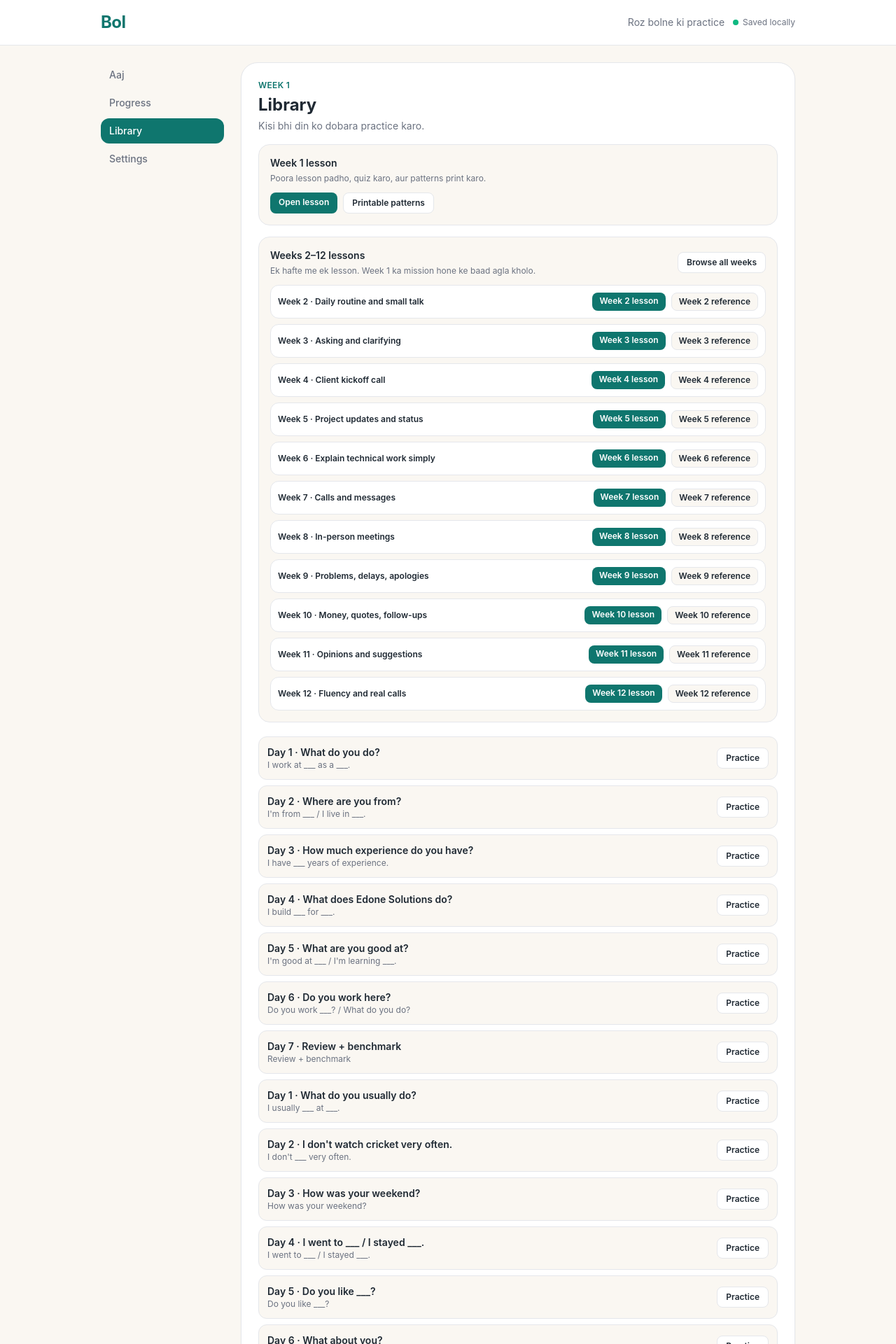
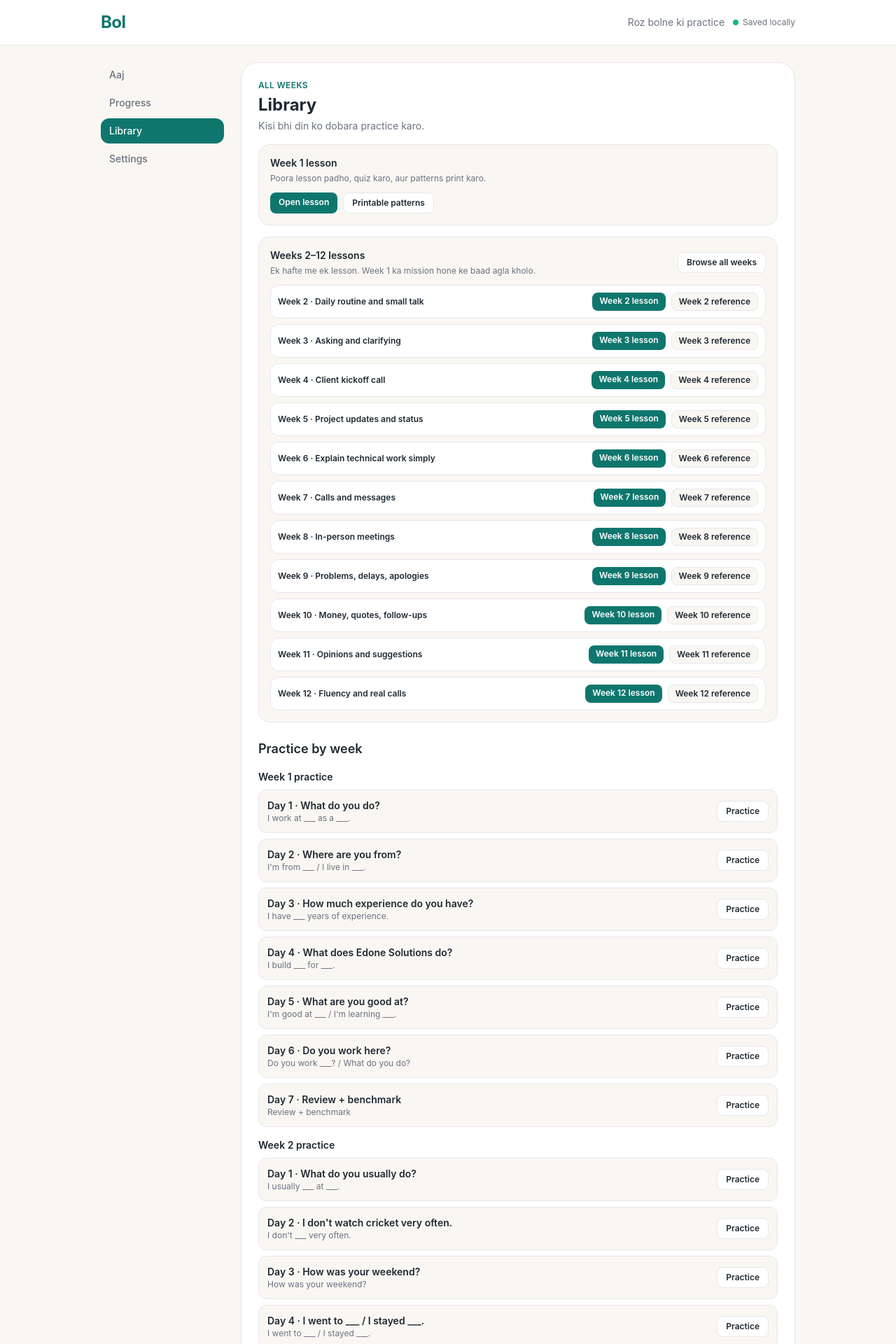
Before and after one commit to Al-tamash/english-learning, a React (Vite) app: page /library in a window 1280 px wide. Shown: the top 1920 px of the page at 70% size. Built offline with nearby package versions, Linux system fonts and the light colour scheme.

Commit message:
feat: group Library practice by week

```diff
--- a/src/screens/LibraryScreen.tsx
+++ b/src/screens/LibraryScreen.tsx
@@ -1,31 +1,13 @@
 import { useNavigate } from 'react-router-dom';
-import { getAllDays } from '../content';
+import { getAuthoredWeeks, getDaysForWeek, getWeekMeta } from '../content';
 import { useAppStore } from '../store/appStore';
-
-const weeklyLessons = [
-  { week: 2, title: 'Daily routine and small talk', slug: 'daily-routine-and-small-talk' },
-  { week: 3, title: 'Asking and clarifying', slug: 'asking-and-clarifying' },
-  { week: 4, title: 'Client kickoff call', slug: 'client-kickoff-call' },
-  { week: 5, title: 'Project updates and status', slug: 'project-updates-and-status' },
-  { week: 6, title: 'Explain technical work simply', slug: 'explain-technical-work-simply' },
-  { week: 7, title: 'Calls and messages', slug: 'calls-and-messages' },
-  { week: 8, title: 'In-person meetings', slug: 'in-person-meetings' },
-  { week: 9, title: 'Problems, delays, apologies', slug: 'problems-delays-apologies' },
-  { week: 10, title: 'Money, quotes, follow-ups', slug: 'money-quotes-follow-ups' },
-  { week: 11, title: 'Opinions and suggestions', slug: 'opinions-and-suggestions' },
-  { week: 12, title: 'Fluency and real calls', slug: 'fluency-and-real-calls' },
-];
-
-const lessonHref = (week: number, slug: string) =>
-  `/lessons/${String(week).padStart(4, '0')}-week-${week}-${slug}.html`;
-
-const referenceHref = (week: number) =>
-  `/reference/${String(week).padStart(4, '0')}-week-${week}-patterns.html`;
 
 export function LibraryScreen() {
   const navigate = useNavigate();
   const startSession = useAppStore((state) => state.startSession);
-  const days = getAllDays();
+  const weeks = getWeekMeta();
+  const weekOne = weeks.find((item) => item.week === 1);
+  const laterWeeks = weeks.filter((item) => item.week >= 2);
 
   const practice = (dayId: string) => {
     startSession(dayId, 'full');
@@ -34,10 +16,13 @@ export function LibraryScreen() {
 
   return (
     <section className="rounded-3xl border border-line bg-surface p-5 shadow-sm sm:p-6">
-      <p className="text-xs font-semibold uppercase tracking-wide text-accent">Week 1</p>
+      <p className="text-xs font-semibold uppercase tracking-wide text-accent">
+        All weeks
+      </p>
       <h2 className="mt-1 text-2xl font-bold">Library</h2>
       <p className="mt-1 text-sm text-muted">Kisi bhi din ko dobara practice karo.</p>
 
+      {weekOne && (
         <div className="mt-4 rounded-2xl border border-line bg-background p-4">
           <p className="text-sm font-semibold">Week 1 lesson</p>
           <p className="mt-1 text-xs text-muted">
@@ -45,19 +30,20 @@ export function LibraryScreen() {
           </p>
           <div className="mt-3 flex flex-wrap gap-2">
             <a
-            href="/lessons/0001-week-1-introduce-yourself.html"
+              href={weekOne.lessonHref}
               className="rounded-lg bg-accent px-3 py-1.5 text-xs font-semibold text-accent-ink"
             >
               Open lesson
             </a>
             <a
-            href="/reference/0001-week-1-patterns.html"
+              href={weekOne.referenceHref}
               className="rounded-lg border border-line bg-surface px-3 py-1.5 text-xs font-semibold"
             >
               Printable patterns
             </a>
           </div>
         </div>
+      )}
 
       <div className="mt-4 rounded-2xl border border-line bg-background p-4">
         <div className="flex flex-wrap items-center justify-between gap-2">
@@ -75,7 +61,7 @@ export function LibraryScreen() {
           </a>
         </div>
         <ul className="mt-3 space-y-2">
-          {weeklyLessons.map((item) => (
+          {laterWeeks.map((item) => (
             <li
               key={item.week}
               className="flex flex-wrap items-center justify-between gap-2 rounded-xl border border-line bg-surface p-2.5"
@@ -85,13 +71,13 @@ export function LibraryScreen() {
               </p>
               <div className="flex flex-wrap gap-2">
                 <a
-                  href={lessonHref(item.week, item.slug)}
+                  href={item.lessonHref}
                   className="rounded-lg bg-accent px-2.5 py-1 text-xs font-semibold text-accent-ink"
                 >
                   Week {item.week} lesson
                 </a>
                 <a
-                  href={referenceHref(item.week)}
+                  href={item.referenceHref}
                   className="rounded-lg border border-line bg-background px-2.5 py-1 text-xs font-semibold"
                 >
                   Week {item.week} reference
@@ -102,8 +88,12 @@ export function LibraryScreen() {
         </ul>
       </div>
 
-      <div className="mt-5 space-y-2">
-        {days.map((day) => (
+      <h3 className="mt-6 text-lg font-semibold">Practice by week</h3>
+      {getAuthoredWeeks().map((week) => (
+        <div key={week} className="mt-4">
+          <p className="text-sm font-semibold">Week {week} practice</p>
+          <div className="mt-2 space-y-2">
+            {getDaysForWeek(week).map((day) => (
               <div
                 key={day.id}
                 className="flex flex-wrap items-center justify-between gap-3 rounded-xl border border-line bg-background p-3"
@@ -119,6 +109,7 @@ export function LibraryScreen() {
                 <button
                   type="button"
                   onClick={() => practice(day.id)}
+                  aria-label={`Practice Day ${day.day} · Week ${day.week}`}
                   className="rounded-lg border border-line bg-surface px-3 py-1.5 text-xs font-semibold"
                 >
                   Practice
@@ -126,6 +117,8 @@ export function LibraryScreen() {
               </div>
             ))}
           </div>
+        </div>
+      ))}
     </section>
   );
 }
```
Also changed, not shown: 1 other file (tests, documents, lock files or other folders). Lines whose indentation alone changed are shown as unchanged.
